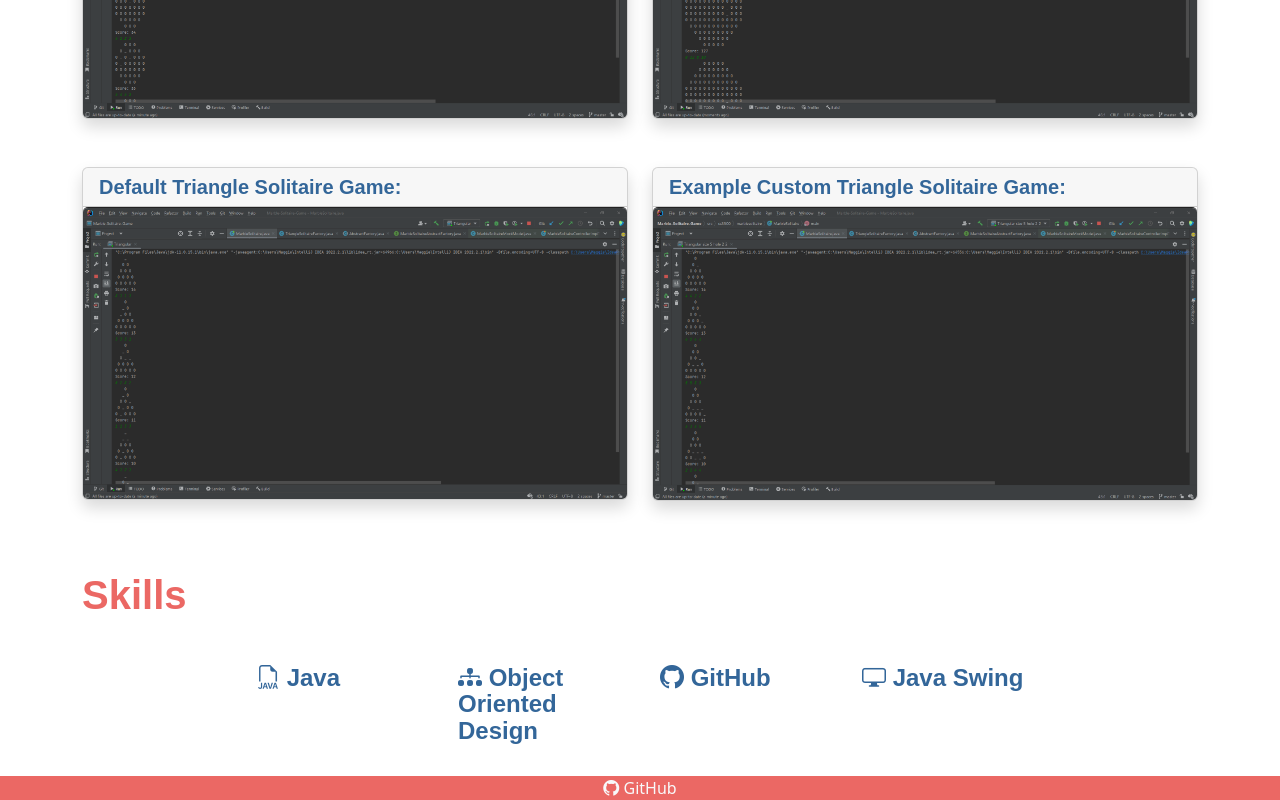
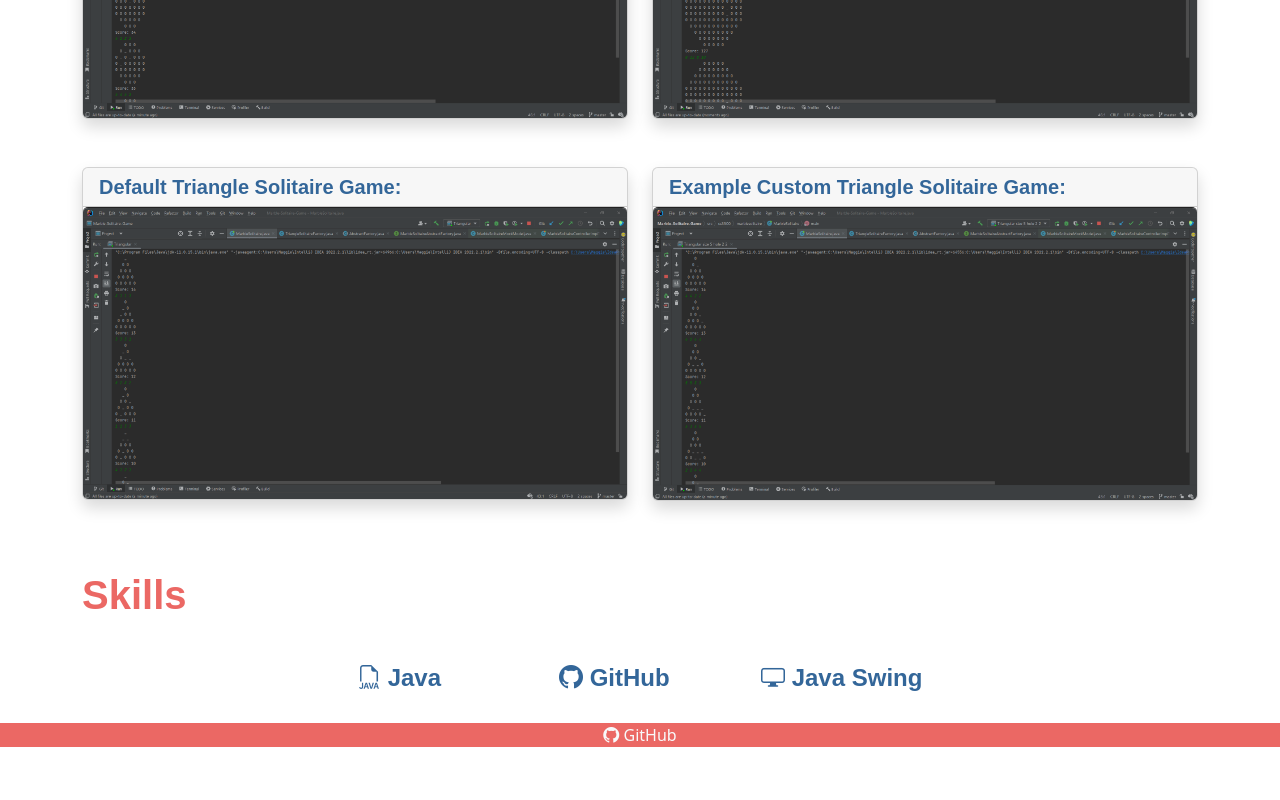
Before and after one commit to maggiecollette/Personal-Site, an Angular app: page /ood-marble-solitaire in a window 1280 px wide. Shown: the part 1117-1917 px from the top of the page. After the commit the page ends 1864 px from the top, so only its background shows below. Built offline with nearby package versions, Linux system fonts and the light colour scheme.

Commit message:
Updated skills

```diff
--- a/src/app/ime/ime.component.ts
+++ b/src/app/ime/ime.component.ts
@@ -45,7 +45,6 @@ export class IMEComponent {
   ];
   skills = [
     {name: "Java", icon: "bi bi-filetype-java"},
-    {name: "Object Oriented Design", icon: "bi bi-diagram-3-fill"},
     {name: "GitHub", icon: "bi bi-github"}
   ];
 }
--- a/src/app/marble-solitaire/marble-solitaire.component.ts
+++ b/src/app/marble-solitaire/marble-solitaire.component.ts
@@ -33,7 +33,6 @@ export class MarbleSolitaireComponent {
   ];
   skills = [
     {name: "Java", icon: "bi bi-filetype-java"},
-    {name: "Object Oriented Design", icon: "bi bi-diagram-3-fill"},
     {name: "GitHub", icon: "bi bi-github"},
     {name: "Java Swing", icon: "bi bi-display"}
   ];
```
